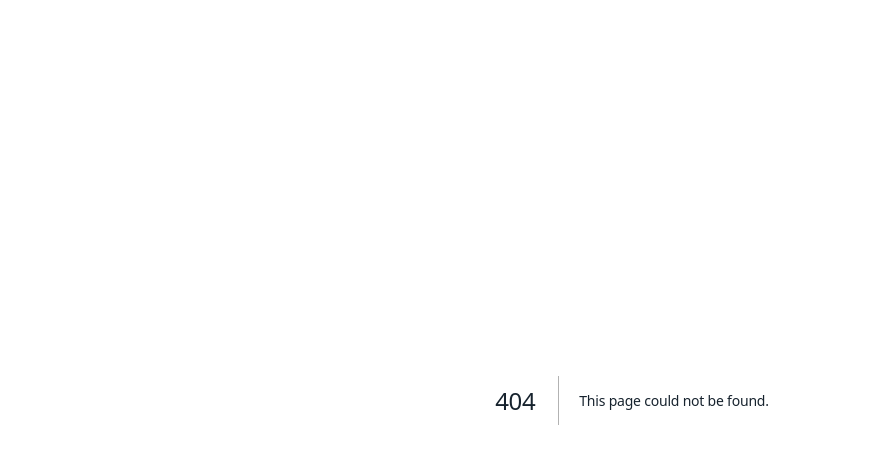
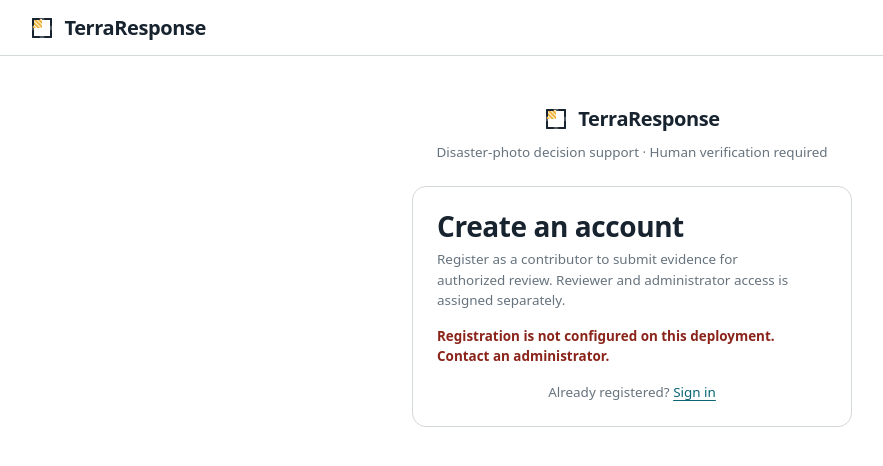
Before and after one commit to Vaydelux/TerraResponseAI_Meta_Hackathon_2026, a Next.js app: page /signup in a window 1280 px wide. Before the commit this address had no page. Shown: the top 466 px of the page, without its empty margins (8-891 px from the left). Built offline with nearby package versions, Linux system fonts and the light colour scheme; no server answers.

Commit message:
feat(auth): public /signup server page using server-only Supabase configuration

```diff
--- /dev/null
+++ b/src/app/signup/page.tsx
@@ -0,0 +1,13 @@
+import type { Metadata } from "next";
+import { isSupabaseConfigured } from "@/lib/supabase/env";
+import { SignUpContent } from "./SignUpContent";
+
+export const metadata: Metadata = {
+  title: "Create an account",
+  robots: { index: false, follow: false },
+};
+
+export default function SignUpPage() {
+  // Server-only check: NEVER send SUPABASE_SERVICE_ROLE_KEY into the client.
+  return <SignUpContent configured={isSupabaseConfigured()} />;
+}
```
